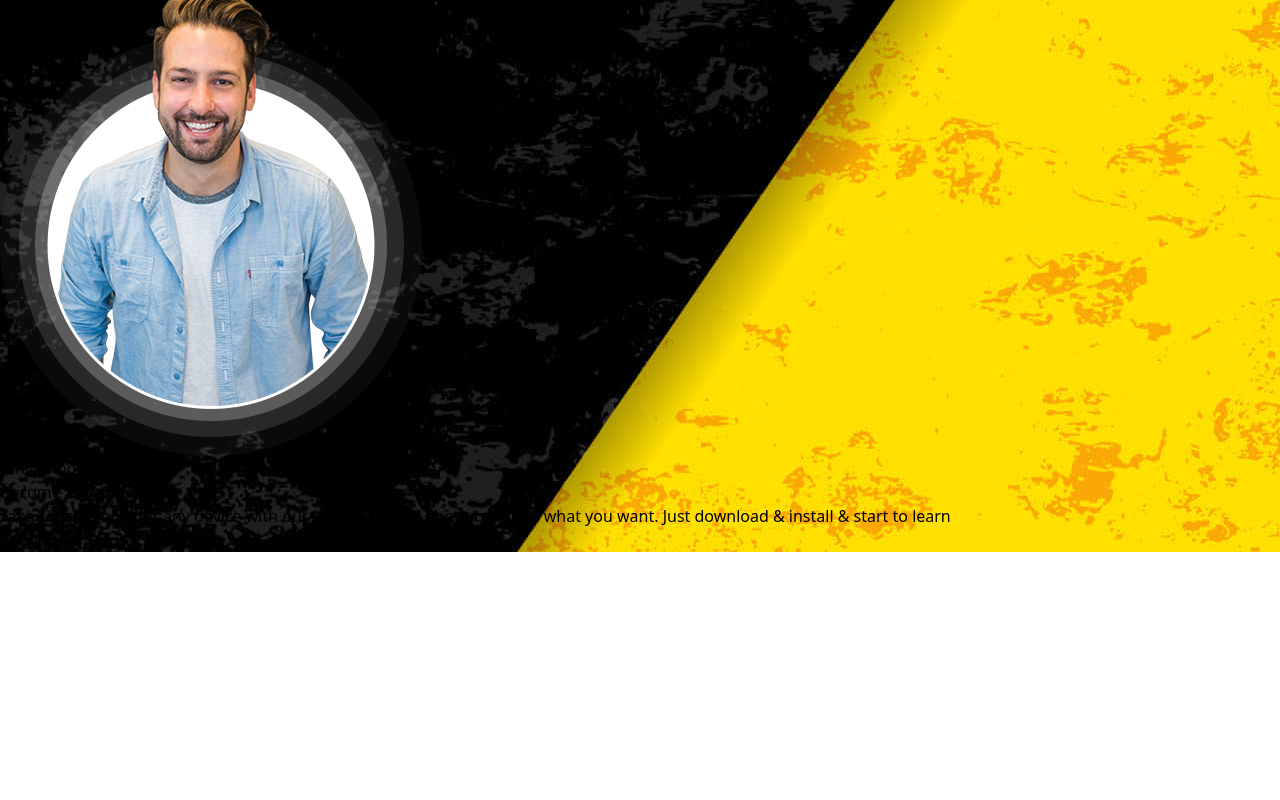
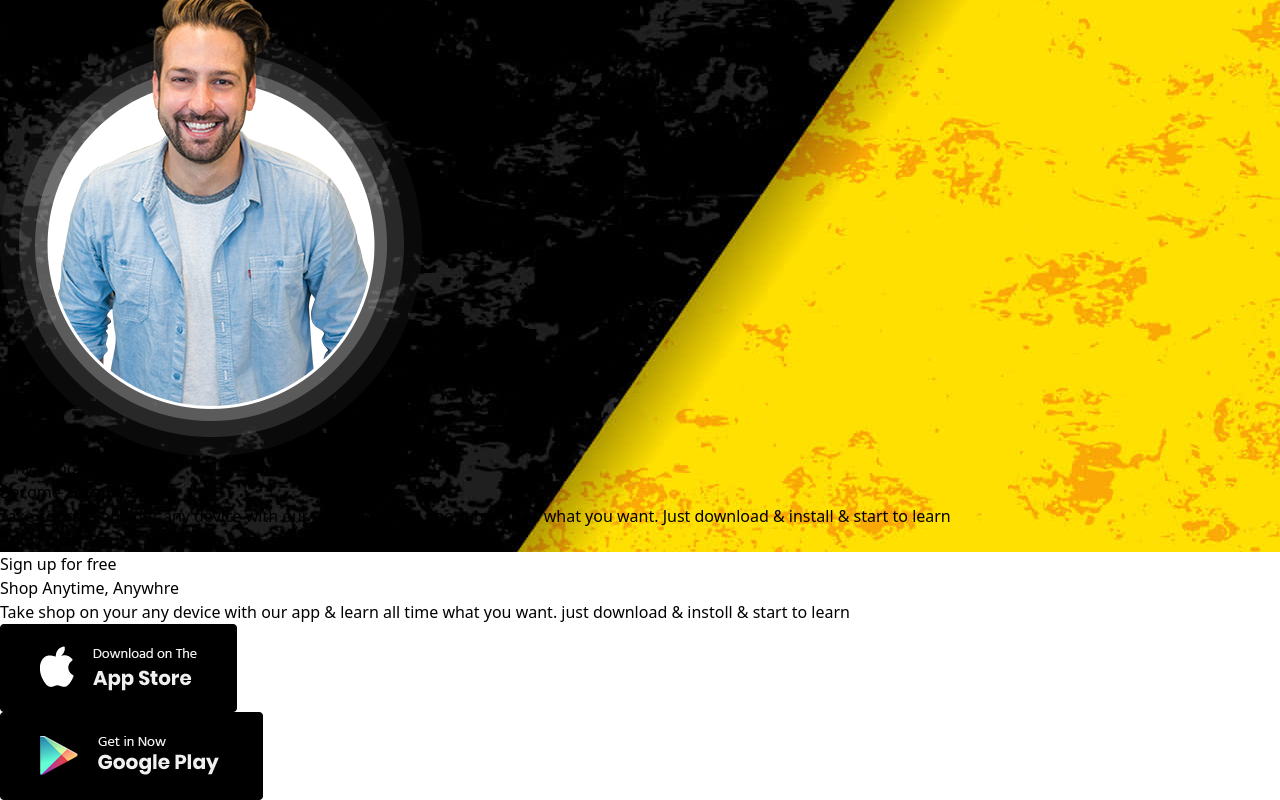
Before and after one commit to mahmudul-hasan01/E-Commerce-Frontend, a React (Vite) app: page / in a window 1280 px wide. Shown: the part 9893-10693 px from the top of the page. Before the commit the page ends 10445 px from the top, so only its background shows below. Built offline with nearby package versions, Linux system fonts and the light colour scheme.

Commit message:
complete app section

```diff
--- /dev/null
+++ b/src/Page/Home/App/AppSection.jsx
@@ -0,0 +1,28 @@
+import { Link } from "react-router-dom";
+import img1 from '../../../assets/images/app/01.jpg'
+import img2 from '../../../assets/images/app/02.jpg'
+
+const AppSection = () => {
+
+    const btnText = 'Sign up for free'
+    const title = 'Shop Anytime, Anywhre'
+    const dase = 'Take shop on your any device with our app & learn all time what you want. just download & instoll & start to learn'
+
+    return (
+        <div className="py-20">
+            <div className="flex justify-center">
+                <Link to={'/shop'} className="px-4 py-2 rounded-lg border-2 border-[#FFE040] hover:bg-[#FFE040] duration-500 hover:text-white font-semibold">{btnText}</Link>
+            </div>
+            <div className="w-2/5 mx-auto text-center space-y-3 mt-5">
+                <h1 className="text-4xl font-semibold">{title}</h1>
+                <p>{dase}</p>
+            </div>
+            <div className="flex justify-center gap-4 mt-6">
+                <img src={img1} alt="" />
+                <img src={img2} alt="" />
+            </div>
+        </div>
+    );
+};
+
+export default AppSection;
--- a/src/Page/Home/Home.jsx
+++ b/src/Page/Home/Home.jsx
@@ -1,9 +1,11 @@
+import AppSection from "./App/AppSection";
 import Banner from "./Banner/Banner";
 import CategoryShowCase from "./CategoryShowCase/CategoryShowCase";
 import HomeCategory from "./HomeCategory/HomeCategory";
 import Location from "./Location/Location";
 import Marchant from "./Marchant/Marchant";
 import Register from "./Register/Register";
+import Sponsor from "./Sponsor/Sponsor";
 
 const Home = () => {
     return (
@@ -14,6 +16,8 @@ const Home = () => {
             <Register />
             <Location />
             <Marchant />
+            <AppSection />
+            <Sponsor />
         </div>
     );
 };
--- /dev/null
+++ b/src/Page/Home/Sponsor/Sponsor.jsx
@@ -0,0 +1,10 @@
+
+const Sponsor = () => {
+    return (
+        <div>
+
+        </div>
+    );
+};
+
+export default Sponsor;
```
